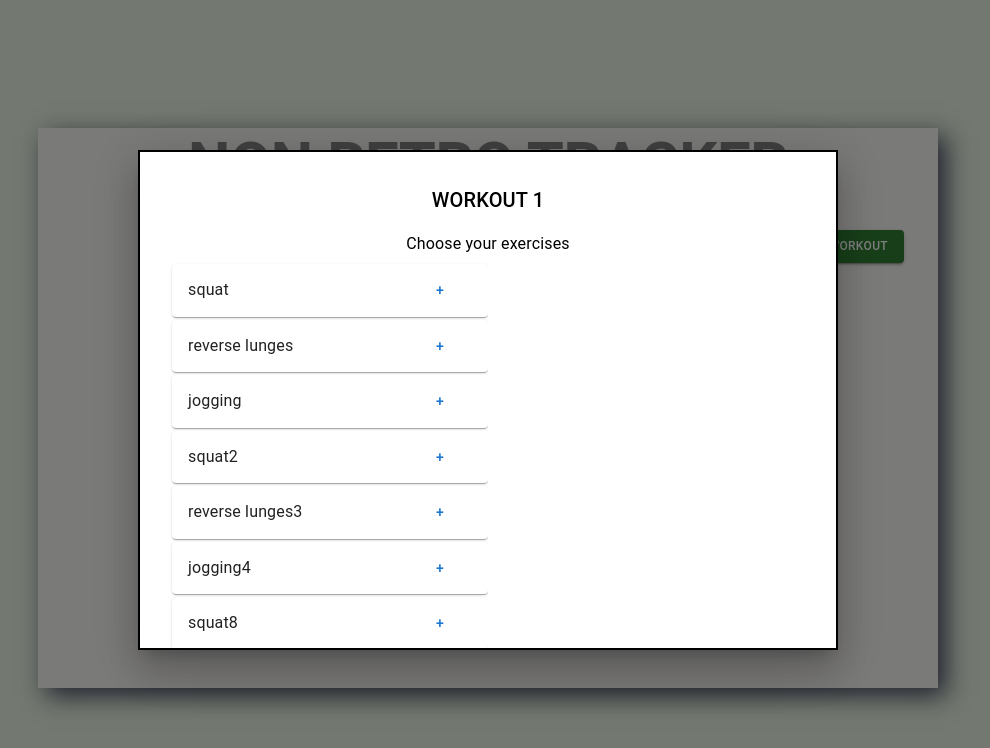
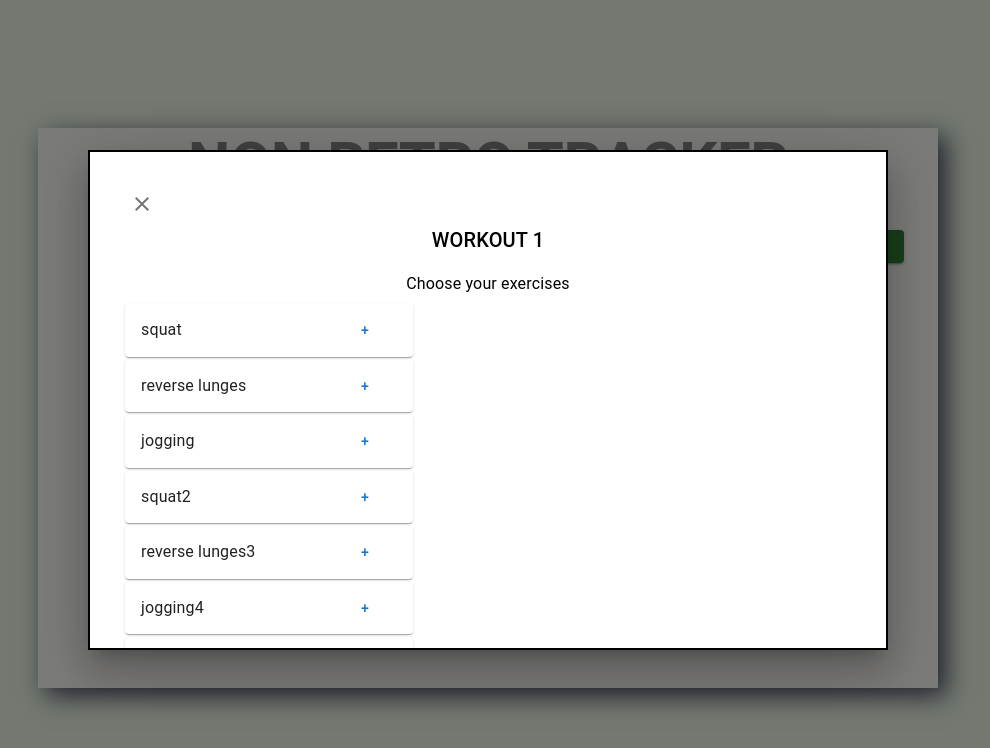
Before and after one commit to cladius6/best-tracker, a Next.js app in the folder frontend/: page /main in a window 1280 px wide. Both pictures are taken after a click on the button "CREATE NEW WORKOUT". Shown: the top 748 px of the page, without its empty margins (152-1142 px from the left). Built offline with nearby package versions, Linux system fonts and the light colour scheme.

Commit message:
feat: extract close modal button, and save workout button

```diff
--- a/frontend/pages/components/ChoosenExercisesList.tsx
+++ b/frontend/pages/components/ChoosenExercisesList.tsx
@@ -1,17 +1,21 @@
-import { List, Paper, ListItem, ListItemText, Button } from "@mui/material";
+import {
+  List,
+  Paper,
+  ListItem,
+  ListItemText,
+  Button,
+  Box,
+} from "@mui/material";
 import SaveIcon from "@mui/icons-material/Save";
 import { IExerciseWithRepeats } from "../../types/exercises";
 
 interface ChoosenExercisesListProp {
-  saveWorkout: () => void;
   choosenExercises: IExerciseWithRepeats[];
 }
 
 export const ChoosenExercisesList = ({
-  saveWorkout,
   choosenExercises,
 }: ChoosenExercisesListProp) => {
-  console.log(choosenExercises);
   return (
     <List
       sx={{
@@ -25,27 +29,32 @@ export const ChoosenExercisesList = ({
         <>
           <Paper
             sx={{
-              width: "100%",
-              backgroundColor: "green",
+              width: "80%",
+              backgroundColor: "#2e7d32",
             }}
           >
             <ListItem key={exercise.id} sx={{ marginBottom: "3px" }}>
               <ListItemText
                 primary={`${exercise.repeats} x ${exercise.name}`}
+                sx={{ fontWeigth: "bold", textAlign: "right", color: "white" }}
               />
             </ListItem>
           </Paper>
         </>
       ))}
       {choosenExercises.length != 0 ? (
+        <Box sx={{ display: "flex", justifyContent: "center", width: "80%" }}>
           <Button
             variant="contained"
             color="success"
-          onClick={saveWorkout}
+            onClick={() => {
+              console.log(choosenExercises);
+            }}
             endIcon={<SaveIcon />}
           >
             Save
           </Button>
+        </Box>
       ) : null}
     </List>
   );
--- a/frontend/pages/components/ExercisesList.tsx
+++ b/frontend/pages/components/ExercisesList.tsx
@@ -22,7 +22,6 @@ export const ExercisesList = ({ setChoosenExercises }: ExercisesListProp) => {
   const handleAddClick = () => {
     setOpenNestedInput(!openNestedInput);
   };
-
 
   const handleAddExerciseClick = (exercises: any) => {
     const exerciseWithRepeats = { ...exercises, repeats: repeats };
@@ -49,7 +48,7 @@ export const ExercisesList = ({ setChoosenExercises }: ExercisesListProp) => {
         <>
           <Paper
             sx={{
-              width: "100%",
+              width: "80%",
             }}
           >
             <ListItem key={mockExercise.id} sx={{ marginBottom: "3px" }}>
@@ -73,7 +72,7 @@ export const ExercisesList = ({ setChoosenExercises }: ExercisesListProp) => {
                 sx={{
                   display: "flex",
                   flexDirection: "row",
-                  width: "100%",
+                  width: "80%",
                 }}
               >
                 <TextField
@@ -84,6 +83,7 @@ export const ExercisesList = ({ setChoosenExercises }: ExercisesListProp) => {
                   id="repeats"
                   name="repeats"
                   type="text"
+                  autoComplete="off"
                   onChange={(e: React.ChangeEvent<HTMLInputElement>) =>
                     handleChange(e)
                   }
--- a/frontend/pages/components/Modal.tsx
+++ b/frontend/pages/components/Modal.tsx
@@ -1,18 +1,19 @@
-import { Box, Typography, Modal } from "@mui/material";
+import { Box, Typography, Modal, IconButton } from "@mui/material";
 import { ExercisesList } from "./ExercisesList";
 import { WorkoutName } from "./WorkoutName";
 import { IExerciseWithRepeats } from "../../types/exercises";
 import { ChoosenExercisesList } from "./ChoosenExercisesList";
 import { useState } from "react";
+import CloseIcon from "@mui/icons-material/Close";
 
 interface ModalWithExercisesProps {
   openModal: boolean;
-  saveWorkout: () => void;
+  closeModal: () => void;
 }
 
 export const ModalWithExercises = ({
   openModal,
-  saveWorkout,
+  closeModal,
 }: ModalWithExercisesProps) => {
   const [choosenExercises, setChoosenExercises] = useState<
     IExerciseWithRepeats[]
@@ -31,7 +32,7 @@ export const ModalWithExercises = ({
             top: "50%",
             left: "50%",
             transform: "translate(-50%, -50%)",
-            width: 700,
+            width: 800,
             height: 500,
             bgcolor: "background.paper",
             border: "2px solid #000",
@@ -40,6 +41,9 @@ export const ModalWithExercises = ({
             overflowY: "scroll",
           }}
         >
+          <IconButton onClick={closeModal}>
+            <CloseIcon />
+          </IconButton>
           <WorkoutName />
           <Typography
             id="modal-modal-description"
@@ -51,14 +55,11 @@ export const ModalWithExercises = ({
             sx={{
               display: "flex",
               flexDirection: "row",
-              justifyContent: "space-between",
+              justifyContent: "space-around",
             }}
           >
             <ExercisesList setChoosenExercises={setChoosenExercises} />
-            <ChoosenExercisesList
-              saveWorkout={saveWorkout}
-              choosenExercises={choosenExercises}
-            />
+            <ChoosenExercisesList choosenExercises={choosenExercises} />
           </Box>
           <Box
             sx={{
--- a/frontend/pages/main.tsx
+++ b/frontend/pages/main.tsx
@@ -22,7 +22,7 @@ const Main = () => {
     // console.log(exercises);
   };
 
-  const handleCloseModalAndAddWorkout = () => {
+  const handleCloseModal = () => {
     setOpenModal(false);
     console.log("dodano workout");
   };
@@ -51,7 +51,7 @@ const Main = () => {
       </Box>
       <ModalWithExercises
         openModal={openModal}
-        saveWorkout={handleCloseModalAndAddWorkout}
+        closeModal={handleCloseModal}
       />
       <WorkoutsList />
     </ContainerComp>
```
Lines whose indentation alone changed are shown as unchanged.
